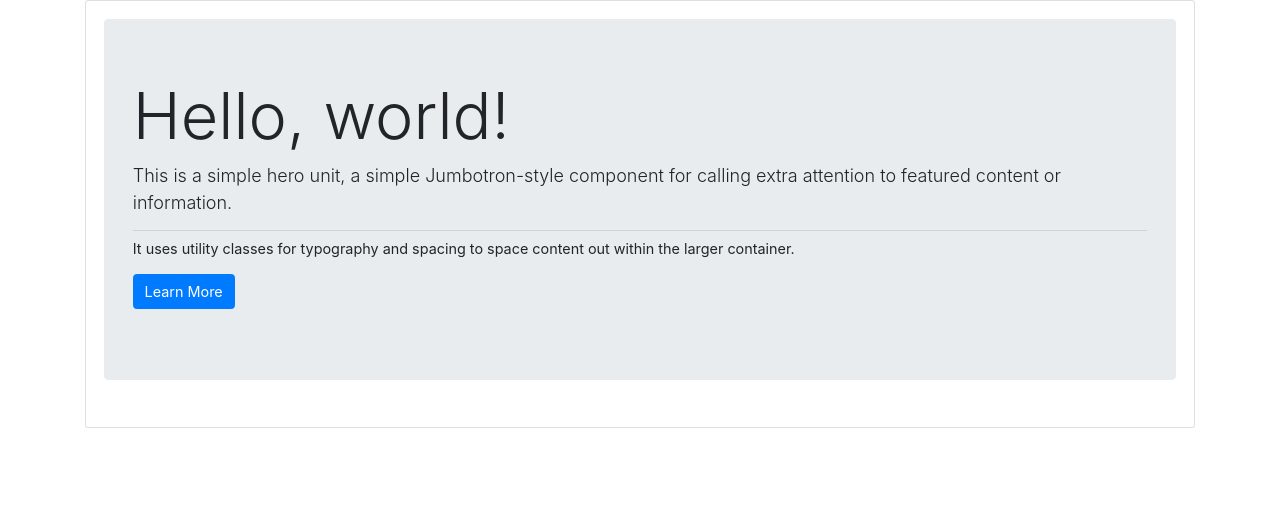
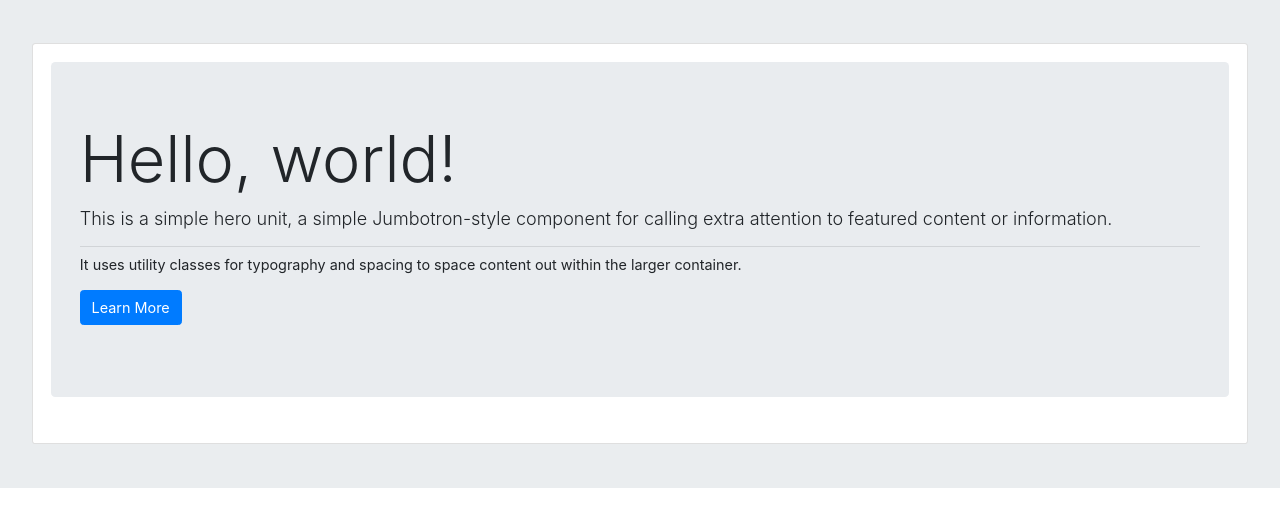
Before and after one commit to khasty720/next-amplify, a Next.js app: page / in a window 1280 px wide. Shown: the top 526 px of the page. Built offline with nearby package versions, Linux system fonts and the light colour scheme; no server answers; what aws-amplify would draw is missing.

Commit message:
Udpate layout

```diff
--- a/src/components/common/Layout.js
+++ b/src/components/common/Layout.js
@@ -1,11 +1,12 @@
 import React from 'react';
 import PropTypes from 'prop-types';
-import { Container } from 'reactstrap';
 
 const Layout = ({ children }) => (
-  <Container>
-    {children}
-  </Container>
+  <div className="app__container">
+    <div className="app__content">
+      {children}
+    </div>
+  </div>
 );
 
 Layout.propTypes = {
```
